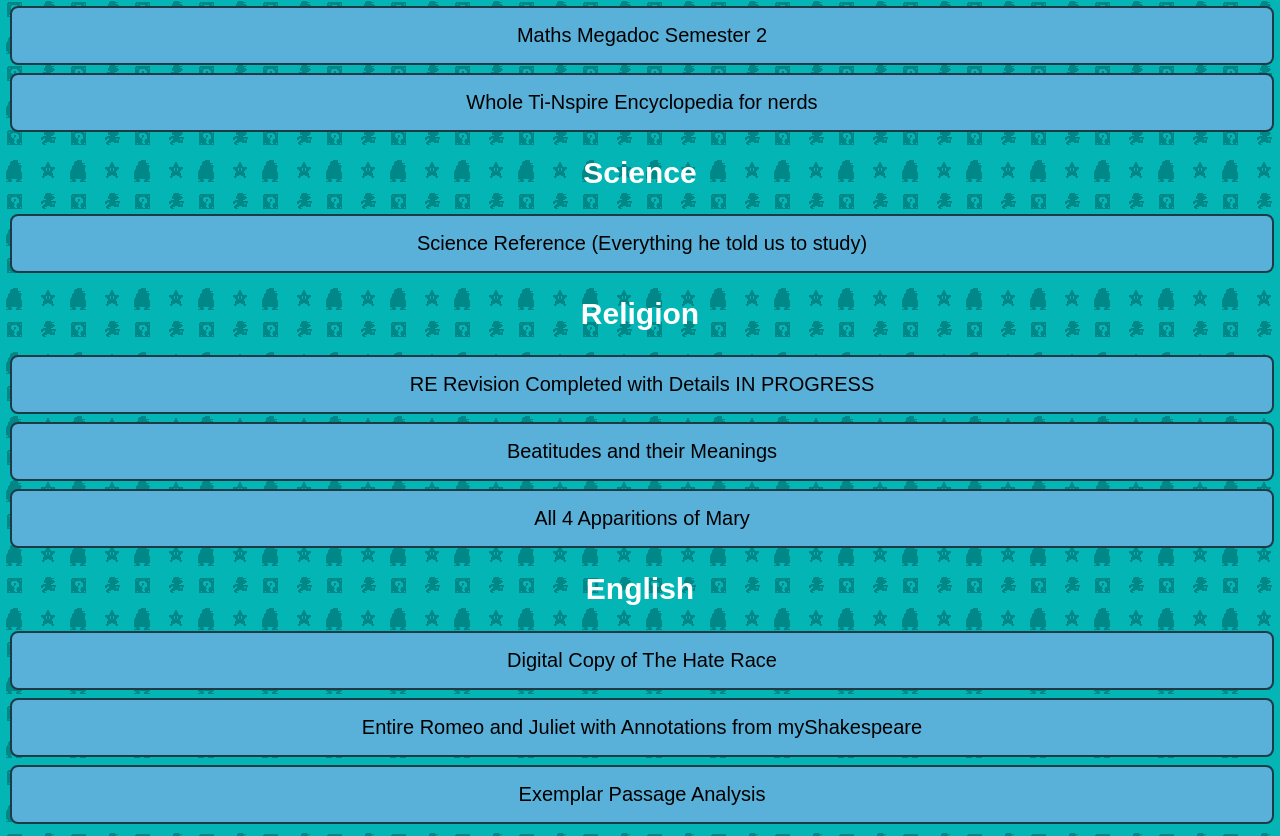
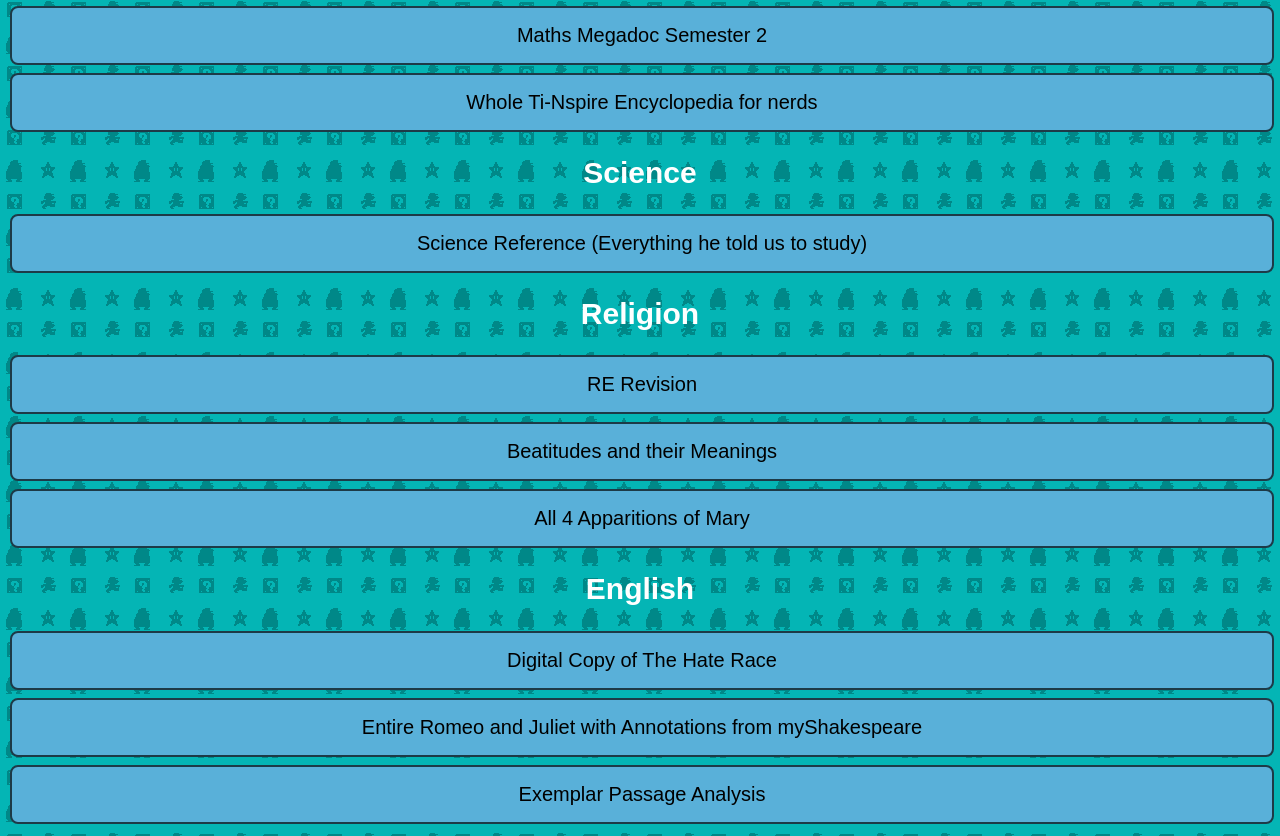
Before and after one commit to emdcollection/emdcollection.github.io, a plain HTML site: page index.html in a window 1280 px wide. Shown: the part 644-1480 px from the top of the page. Drawn offline with Linux system fonts and the light colour scheme.

Commit message:
Update index.html

```diff
--- a/index.html
+++ b/index.html
@@ -81,7 +81,7 @@
 <button class="button button1"onclick="location.href='https://paradevic-my.sharepoint.com/:w:/g/personal/73540_parade_vic_edu_au/EXHoJro_VmZBsf8fWWEtFlUBdEm7tC6iyahQp311gvgqSQ?e=toGwOk';">Science Reference (Everything he told us to study)</button>
 <br>
 <h1 class="buttonheader"><b>Religion</b></h1>
-<button class="button button1"onclick="location.href='https://paradevic-my.sharepoint.com/:w:/g/personal/73540_parade_vic_edu_au/Ef7TsyHrwt5Mo4NjtYxA6N0Bw_ddeOTa09E67GWCKMBpkA?e=4HjD0N';">RE Revision Completed with Details IN PROGRESS</button>
+<button class="button button1"onclick="location.href='https://paradevic-my.sharepoint.com/:w:/g/personal/73540_parade_vic_edu_au/Ef7TsyHrwt5Mo4NjtYxA6N0Bw_ddeOTa09E67GWCKMBpkA?e=4HjD0N';">RE Revision</button>
 <button class="button button1"onclick="location.href='https://paradevic-my.sharepoint.com/:w:/g/personal/73540_parade_vic_edu_au/EUV2-dMpPrdNo-iHEeWD95cBtSJcmzBvyGTU1ofnpQDEuw?e=pjcNvh';">Beatitudes and their Meanings</button>
 <button class="button button1"onclick="location.href='https://paradevic-my.sharepoint.com/:w:/g/personal/73540_parade_vic_edu_au/EaQPX7GJbIBMtEVAnLtQ3NMBBZGY8dn5NYlWfD4cm1xkgw?e=QcEBs0';">All 4 Apparitions of Mary</button>
 <br>
```
